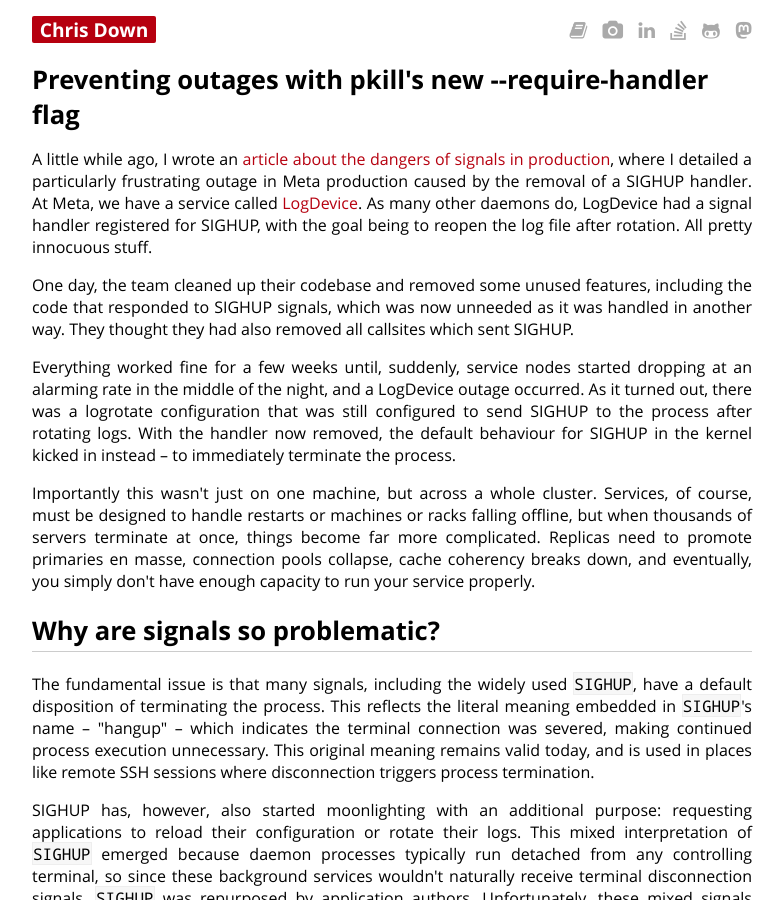
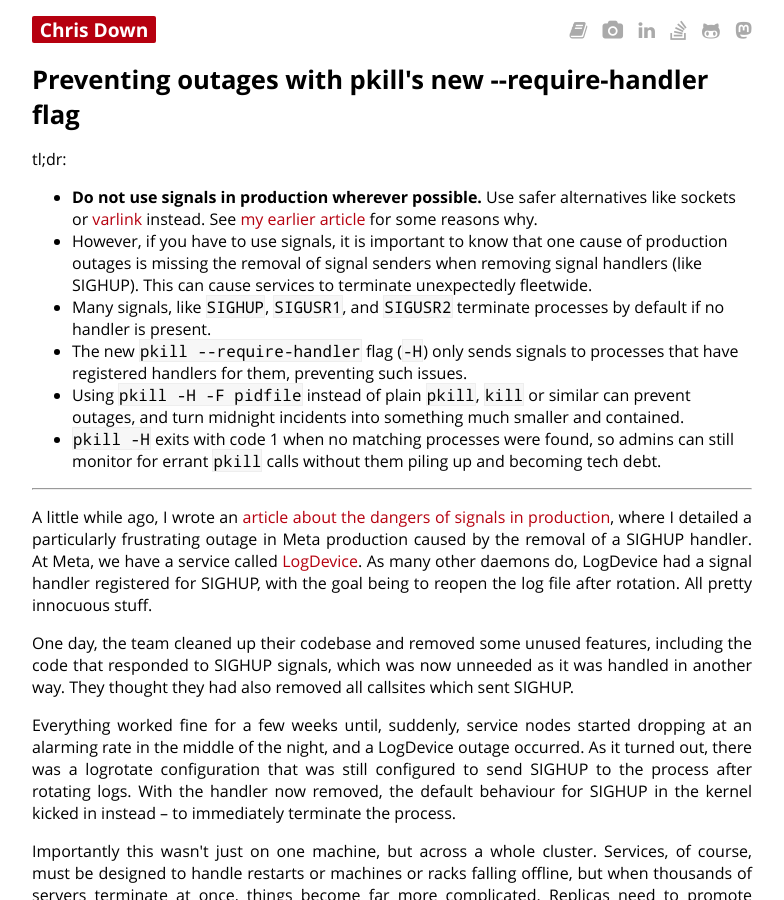
Before and after one commit to cdown/chrisdown.name, a Jekyll site: the page built from _posts/2025-05-13-safer-signal-sending-with-pkill-require-handler.md, in a window 1280 px wide and 900 px high. Shown: the whole window, without its empty margins (248-1032 px from the left). Built offline with Jekyll 4.4.1, drawn with Linux system fonts in a browser that asks for light colours.

Commit message:
rh post: Add tl;dr

```diff
--- a/_posts/2025-05-13-safer-signal-sending-with-pkill-require-handler.md
+++ b/_posts/2025-05-13-safer-signal-sending-with-pkill-require-handler.md
@@ -3,6 +3,31 @@ layout: post
 title: "Preventing outages with pkill's new --require-handler flag"
 description: "A safer approach to using signals in production systems, avoiding service outages when signal handlers are removed."
 ---
+
+tl;dr:
+
+- **Do not use signals in production wherever possible.** Use safer
+alternatives like sockets or [varlink](https://varlink.org/) instead. See [my
+earlier
+article](https://developers.facebook.com/blog/post/2022/09/27/signals-in-prod-dangers-and-pitfalls/)
+for some reasons why.
+- However, if you have to use signals, it is important to know that one cause
+of production outages is missing the removal of signal senders when removing
+signal handlers (like SIGHUP). This can cause services to terminate
+unexpectedly fleetwide.
+- Many signals, like `SIGHUP`, `SIGUSR1`, and `SIGUSR2` terminate processes by
+default if no handler is present.
+- The new `pkill --require-handler` flag (`-H`) only sends signals to processes
+that have registered handlers for them, preventing such issues.
+- Using `pkill -H -F pidfile` instead of plain `pkill`, `kill` or similar can
+prevent outages, and turn midnight incidents into something much smaller and
+contained.
+- `pkill -H` exits with code 1 when no matching processes were found, so admins
+can still monitor for errant `pkill` calls without them piling up and becoming
+tech debt.
+
+---
+
 
 A little while ago, I wrote an [article about the dangers of signals in
 production](https://developers.facebook.com/blog/post/2022/09/27/signals-in-prod-dangers-and-pitfalls/),
```
